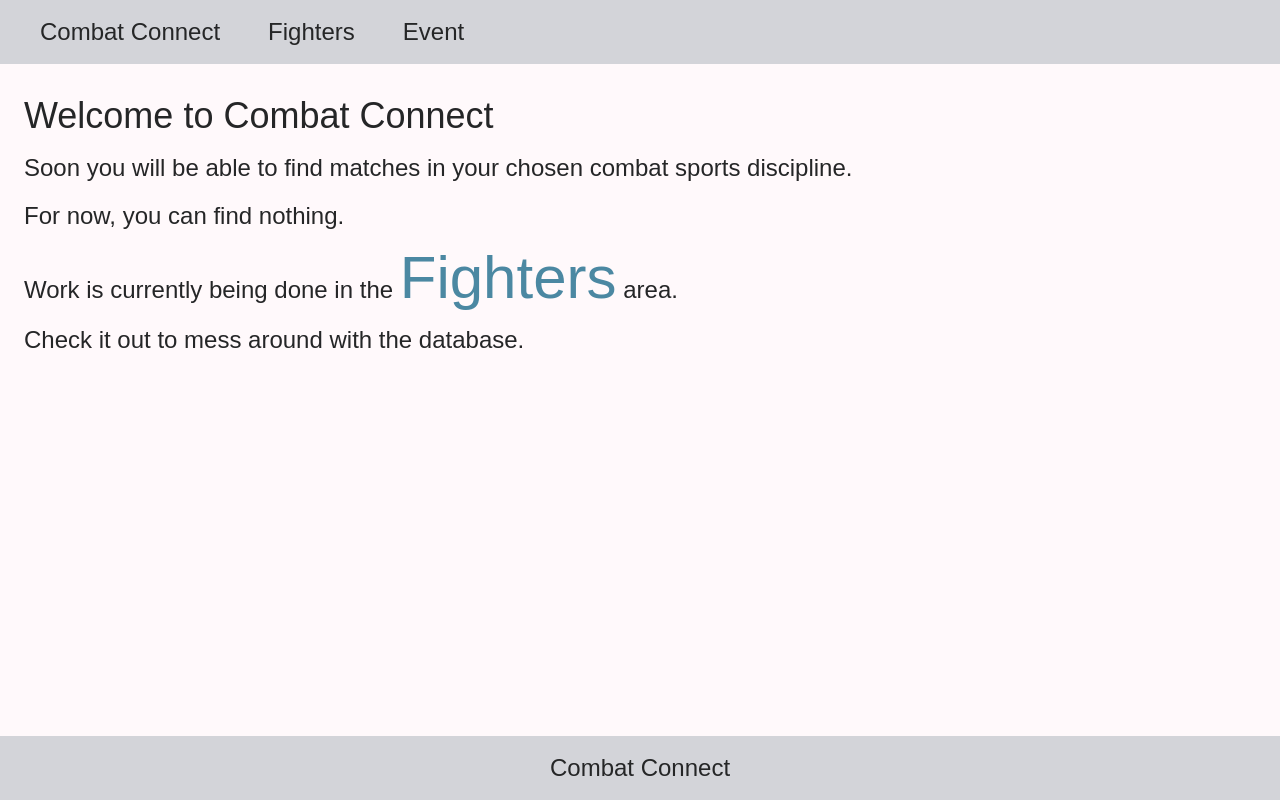
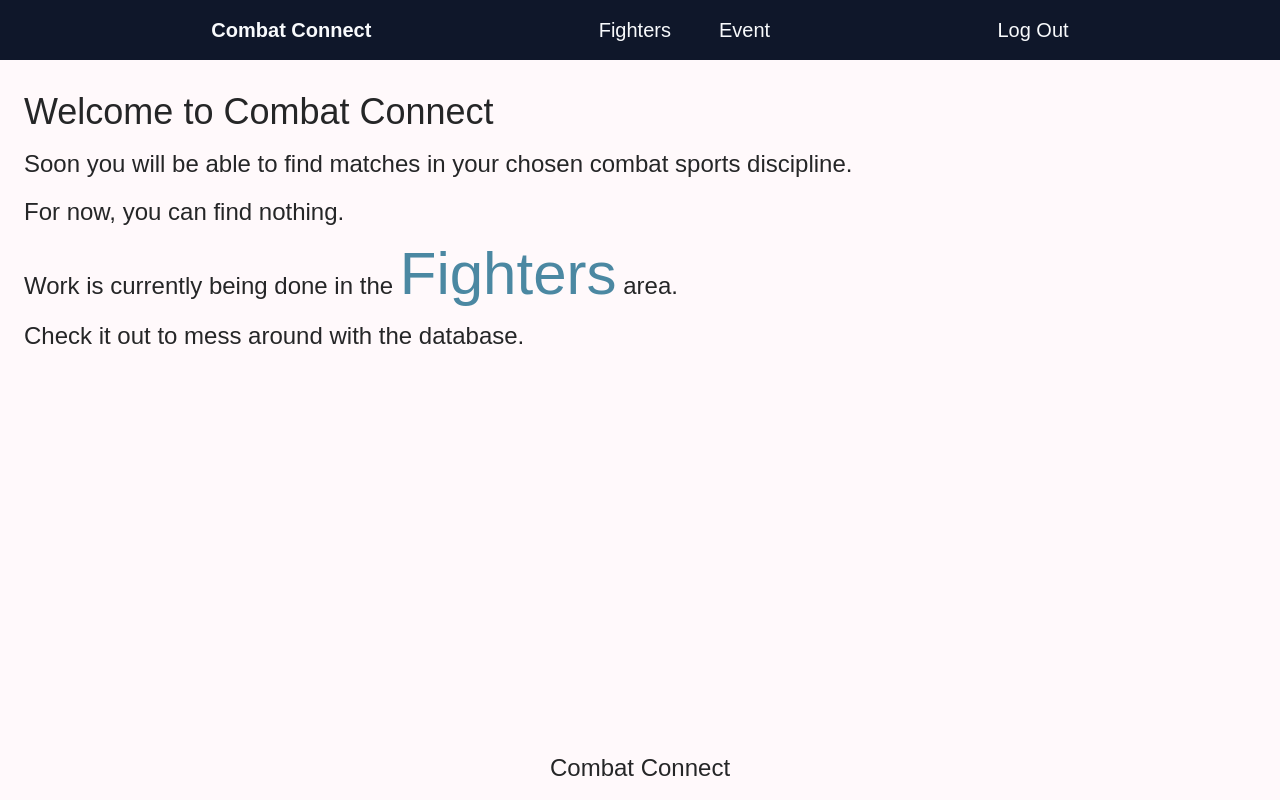
Before and after one commit to JBlaney93/combat-connect, a Next.js app: page / in a window 1280 px wide. Built offline with nearby package versions, Linux system fonts and the light colour scheme; no server answers; the database is empty.

Commit message:
redesigned the styling of the navbar

```diff
--- a/app/components/NavBar.tsx
+++ b/app/components/NavBar.tsx
@@ -2,22 +2,29 @@ import Link from "next/link";
 
 export default function NavBar() {
   return (
-    <nav className="text-2xl bg-navBackgroundGrey">
-      <div className="flex items-center gap-4 max-w-screen-xl mx-auto my-0 w-full px-6">
+    <nav className="text-xl bg-navBackgroundRaisinBlack">
+      <div className="flex justify-evenly">
         <Link
           href="/"
-          className="py-4 px-4 cursor-pointer hover:bg-navBackgroundGreyHover">
+          className="py-4 px-4 font-bold text-slate-50 cursor-pointer hover:text-yellow-500 hover:bg-slate-500">
           Combat Connect
         </Link>
+        <div className="flex gap-4">
           <Link
-          className="py-4 px-4 cursor-pointer hover:bg-navBackgroundGreyHover"
+            className="py-4 px-4 text-slate-50 cursor-pointer hover:text-yellow-500 hover:bg-slate-500"
             href="/users/fighters">
             Fighters
           </Link>
           <Link
-          className="py-4 px-4 cursor-pointer hover:bg-navBackgroundGreyHover"
+            className="py-4 px-4 text-slate-50 cursor-pointer hover:text-yellow-500 hover:bg-slate-500"
             href="/events">
             Event
+          </Link>
+        </div>
+        <Link
+          className="py-4 px-4 text-slate-50 cursor-pointer hover:text-yellow-500 hover:bg-slate-500"
+          href="/">
+          Log Out
         </Link>
       </div>
     </nav>
--- a/tailwind.config.ts
+++ b/tailwind.config.ts
@@ -14,10 +14,10 @@ const config: Config = {
           'conic-gradient(from 180deg at 50% 50%, var(--tw-gradient-stops))',
       },
       colors: {
-        "backgroundGrey": "#FFF9FB",
+        "backgroundFloralWhite": "#FFF8F0",
         "primaryFontBlack": "#252627",
-        "navBackgroundGrey": "#D3D4D9",
-        "navBackgroundGreyHover": "#BEBFC6",
+        "navBackgroundRaisinBlack": "#0f172a",
+        "navBackgroundGreyHover": "#FAFAF9",
         "themeAccentBlue": "#4B88A2",
         "themeAccentBlueHover": "#3A697E",
         "themeAccentRed": "#BB0A21"
```
Also changed, not shown: 1 other file (tests, documents, lock files or other folders). Lines whose indentation alone changed are shown as unchanged.
